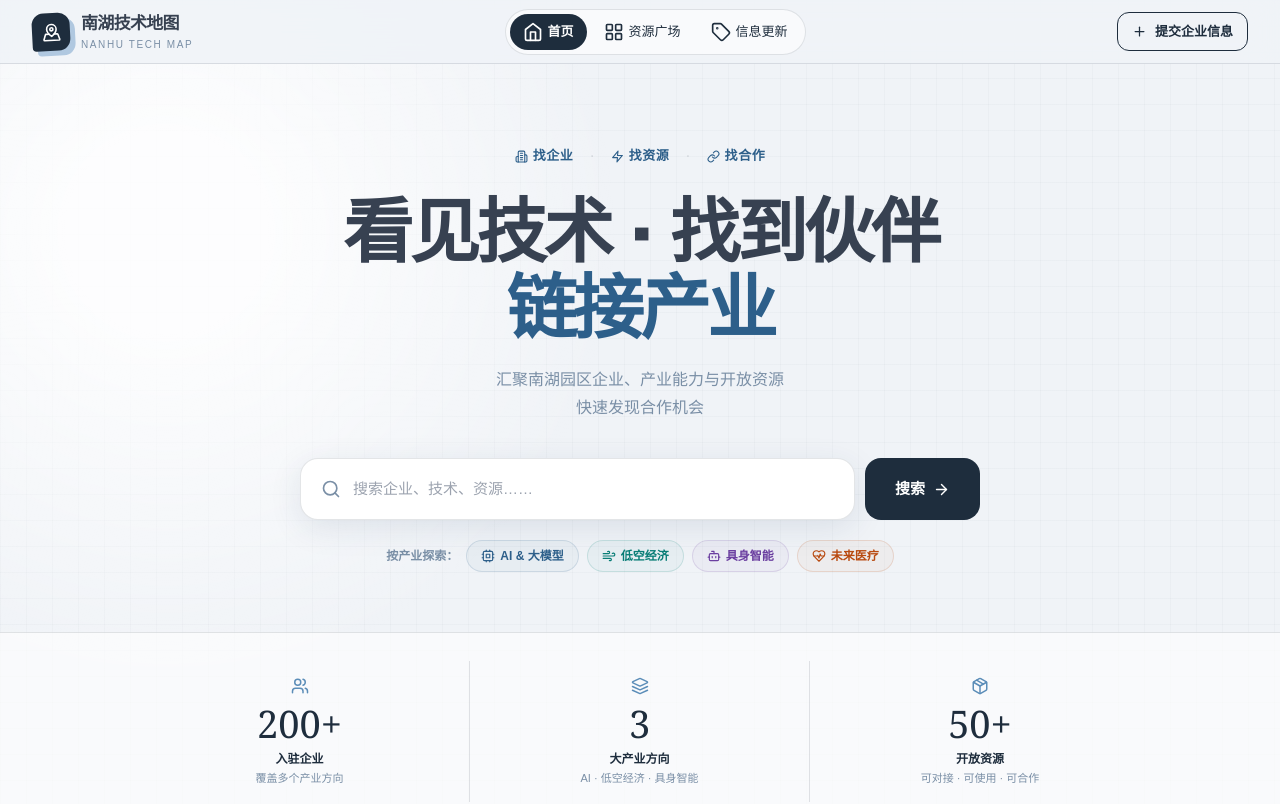
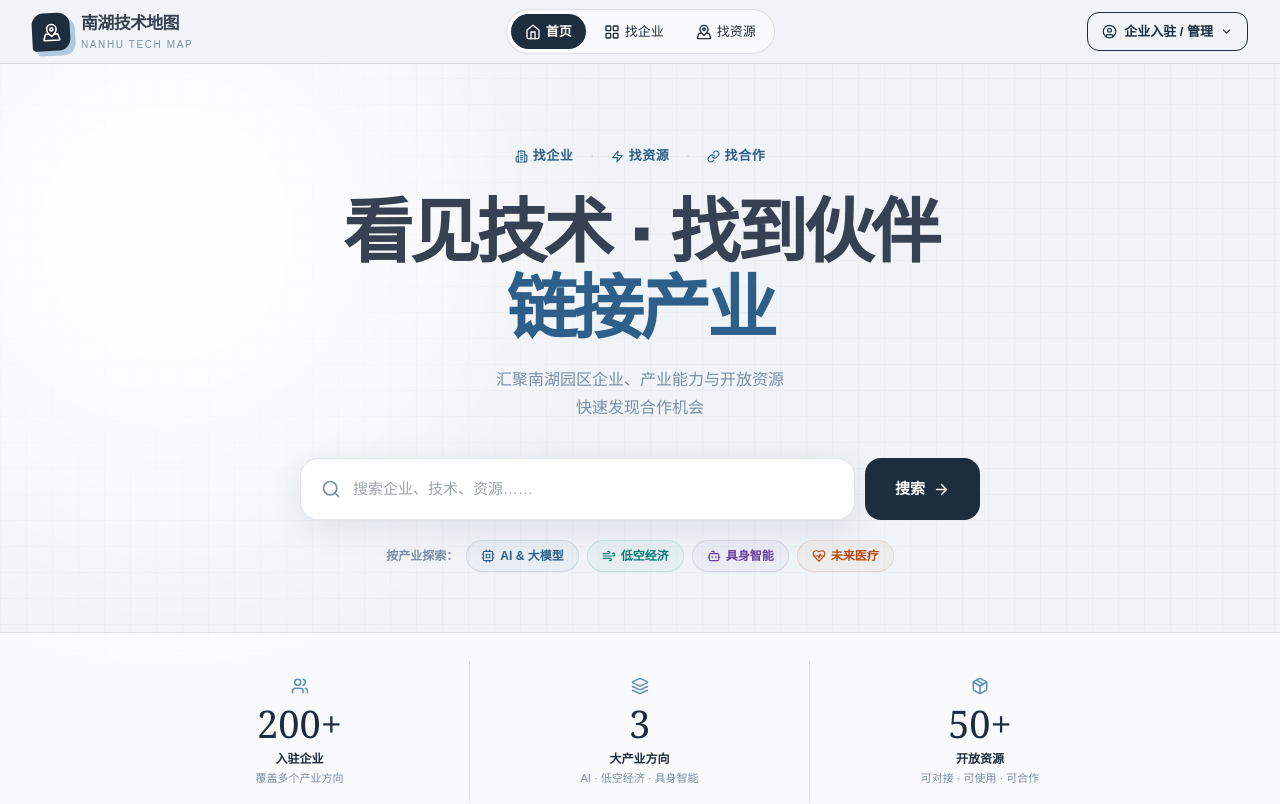
Before and after one commit to 99Y01/Nanhu-tech-map, a React app: page / in a window 1280 px wide. Shown: the top 804 px of the page. Built offline with nearby package versions, Linux system fonts and the light colour scheme.

Commit message:
sync: 同步最新版本（4个Tab）

```diff
--- a/src/components/Layout.tsx
+++ b/src/components/Layout.tsx
@@ -1,14 +1,28 @@
-import React from 'react';
-import { Outlet, NavLink } from 'react-router-dom';
-import { MapPinned, Home, LayoutGrid, Tag, Plus } from 'lucide-react';
+import React, { useState, useRef, useEffect } from 'react';
+import { Outlet, NavLink, useNavigate } from 'react-router-dom';
+import { MapPinned, Home, LayoutGrid, HeartHandshake, ChevronDown, UserCircle, FilePlus, RefreshCw } from 'lucide-react';
 
 const NAV_ITEMS = [
-  { to: '/', label: '首页', icon: <Home size={20} />, end: true },
-  { to: '/list', label: '资源广场', icon: <LayoutGrid size={20} />, end: false },
-  { to: '/submit', label: '信息更新', icon: <Tag size={20} />, end: false },
+  { to: '/',      label: '首页',   icon: <Home size={16} />,        end: true  },
+  { to: '/list',  label: '找企业', icon: <LayoutGrid size={16} />,  end: false },
+  { to: '/explore', label: '找资源', icon: <MapPinned size={16} />, end: false },
 ];
 
 export default function Layout() {
+  const navigate = useNavigate();
+  const [dropdownOpen, setDropdownOpen] = useState(false);
+  const dropdownRef = useRef<HTMLDivElement>(null);
+
+  useEffect(() => {
+    function handleClickOutside(event: MouseEvent) {
+      if (dropdownRef.current && !dropdownRef.current.contains(event.target as Node)) {
+        setDropdownOpen(false);
+      }
+    }
+    document.addEventListener('mousedown', handleClickOutside);
+    return () => document.removeEventListener('mousedown', handleClickOutside);
+  }, []);
+
   return (
     <div style={{
       minHeight: '100vh',
@@ -22,11 +36,11 @@ export default function Layout() {
     }}>
       <style>{`
         .desktop-nav { display: flex; }
-        .desktop-submit-btn { display: flex; }
+        .desktop-right { display: flex; }
         .mobile-bottom-nav { display: none; }
         @media (max-width: 640px) {
           .desktop-nav { display: none; }
-          .desktop-submit-btn { display: none; }
+          .desktop-right { display: none; }
           .mobile-bottom-nav { display: flex; }
           .header-inner { padding: 0 16px !important; }
           .brand-subtitle { font-size: 9px !important; }
@@ -50,7 +64,8 @@ export default function Layout() {
           alignItems: 'center',
           justifyContent: 'space-between',
         }}>
-          <div style={{ display: 'flex', alignItems: 'center', gap: 11 }}>
+          {/* 品牌 Logo */}
+          <NavLink to="/" style={{ display: 'flex', alignItems: 'center', gap: 11, textDecoration: 'none', color: 'inherit' }}>
             <div style={{
               width: 38, height: 38,
               borderRadius: '12px 12px 12px 4px',
@@ -71,12 +86,16 @@ export default function Layout() {
                 letterSpacing: '-0.04em',
                 fontSize: 17,
               }}>南湖技术地图</strong>
-              <span className="brand-subtitle" style={{ display: 'block', color: 'var(--muted)', fontSize: 10, letterSpacing: '0.16em', marginTop: 1, textAlign: 'justify', textAlignLast: 'justify', width: '100%' }}>
+              <span className="brand-subtitle" style={{
+                display: 'block', color: 'var(--muted)', fontSize: 10,
+                letterSpacing: '0.16em', marginTop: 1,
+              }}>
                 NANHU TECH MAP
               </span>
             </div>
-          </div>
+          </NavLink>
 
+          {/* 桌面导航 */}
           <nav className="desktop-nav" style={{
             gap: 4,
             padding: 4,
@@ -96,7 +115,7 @@ export default function Layout() {
                   border: 0,
                   background: isActive ? 'var(--ink)' : 'transparent',
                   color: isActive ? 'white' : 'var(--ink)',
-                  padding: '8px 13px',
+                  padding: '8px 14px',
                   borderRadius: 999,
                   cursor: 'pointer',
                   fontSize: 13,
@@ -111,27 +130,79 @@ export default function Layout() {
             ))}
           </nav>
 
-          <NavLink
-            to="/submit"
-            className="desktop-submit-btn"
-            style={({ isActive }) => ({
-              alignItems: 'center',
-              gap: 8,
+          {/* 右上角：企业入驻/管理 下拉 */}
+          <div className="desktop-right" ref={dropdownRef} style={{ position: 'relative' }}>
+            <button
+              onClick={() => setDropdownOpen(prev => !prev)}
+              style={{
+                display: 'flex', alignItems: 'center', gap: 7,
                 border: '1px solid var(--ink)',
-              background: isActive ? 'var(--ink)' : 'transparent',
-              color: isActive ? 'white' : 'var(--ink)',
+                background: dropdownOpen ? 'var(--ink)' : 'transparent',
+                color: dropdownOpen ? 'white' : 'var(--ink)',
                 padding: '9px 14px',
                 borderRadius: 12,
                 cursor: 'pointer',
                 fontWeight: 700,
                 fontSize: 13,
-              textDecoration: 'none',
                 transition: 'all .18s ease',
-            })}
+              }}
             >
-            <Plus size={15} />
+              <UserCircle size={15} />
+              企业入驻 / 管理
+              <ChevronDown
+                size={13}
+                style={{
+                  transition: 'transform .18s ease',
+                  transform: dropdownOpen ? 'rotate(180deg)' : 'rotate(0deg)',
+                }}
+              />
+            </button>
+
+            {dropdownOpen && (
+              <div style={{
+                position: 'absolute', top: 'calc(100% + 8px)', right: 0,
+                background: 'white',
+                border: '1px solid var(--line)',
+                borderRadius: 14,
+                boxShadow: '0 12px 40px rgba(30,60,100,.14)',
+                minWidth: 180,
+                overflow: 'hidden',
+                zIndex: 100,
+              }}>
+                <button
+                  onClick={() => { navigate('/submit'); setDropdownOpen(false); }}
+                  style={{
+                    width: '100%', display: 'flex', alignItems: 'center', gap: 10,
+                    padding: '13px 16px', border: 0, background: 'transparent',
+                    cursor: 'pointer', fontSize: 13, fontWeight: 600,
+                    color: 'var(--ink)', textAlign: 'left',
+                    transition: 'background .12s',
+                  }}
+                  onMouseEnter={e => (e.currentTarget.style.background = '#f0f3f7')}
+                  onMouseLeave={e => (e.currentTarget.style.background = 'transparent')}
+                >
+                  <FilePlus size={15} color="var(--lake-deep)" />
                   提交企业信息
-          </NavLink>
+                </button>
+                <div style={{ height: 1, background: 'var(--line)', margin: '0 12px' }} />
+                <button
+                  onClick={() => { navigate('/submit'); setDropdownOpen(false); }}
+                  style={{
+                    width: '100%', display: 'flex', alignItems: 'center', gap: 10,
+                    padding: '13px 16px', border: 0, background: 'transparent',
+                    cursor: 'pointer', fontSize: 13, fontWeight: 600,
+                    color: 'var(--ink)', textAlign: 'left',
+                    transition: 'background .12s',
+                  }}
+                  onMouseEnter={e => (e.currentTarget.style.background = '#f0f3f7')}
+                  onMouseLeave={e => (e.currentTarget.style.background = 'transparent')}
+                >
+                  <RefreshCw size={15} color="var(--lake-deep)" />
+                  更新企业资料
+                </button>
+              </div>
+            )}
+          </div>
         </div>
       </header>
 
@@ -139,11 +210,10 @@ export default function Layout() {
         <Outlet />
       </main>
 
+      {/* 移动端底部导航 */}
       <nav className="mobile-bottom-nav" style={{
         position: 'fixed',
-        bottom: 0,
-        left: 0,
-        right: 0,
+        bottom: 0, left: 0, right: 0,
         zIndex: 50,
         background: 'rgba(240,243,247,.95)',
         backdropFilter: 'blur(16px)',
@@ -152,7 +222,10 @@ export default function Layout() {
         justifyContent: 'space-around',
         alignItems: 'center',
       }}>
-        {NAV_ITEMS.map(({ to, label, icon, end }) => (
+        {[
+          ...NAV_ITEMS,
+          { to: '/submit', label: '入驻', icon: <UserCircle size={20} />, end: false },
+        ].map(({ to, label, icon, end }) => (
           <NavLink
             key={to}
             to={to}
```
Lines whose indentation alone changed are shown as unchanged.
